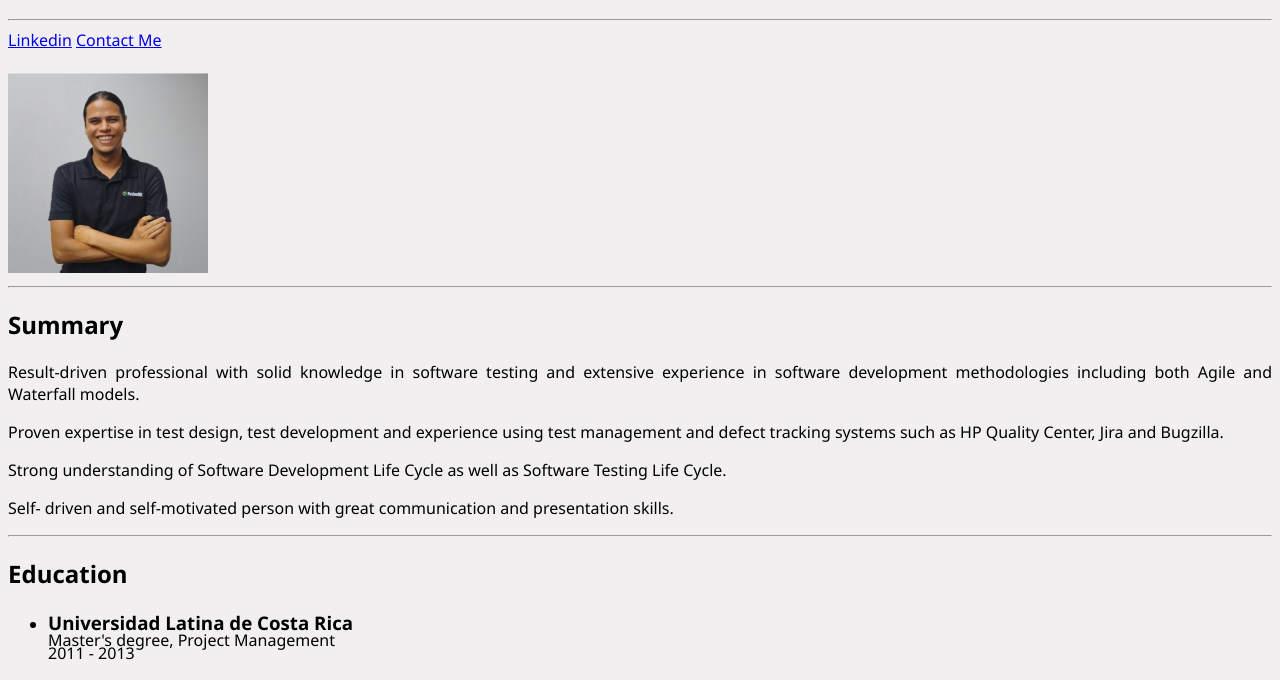
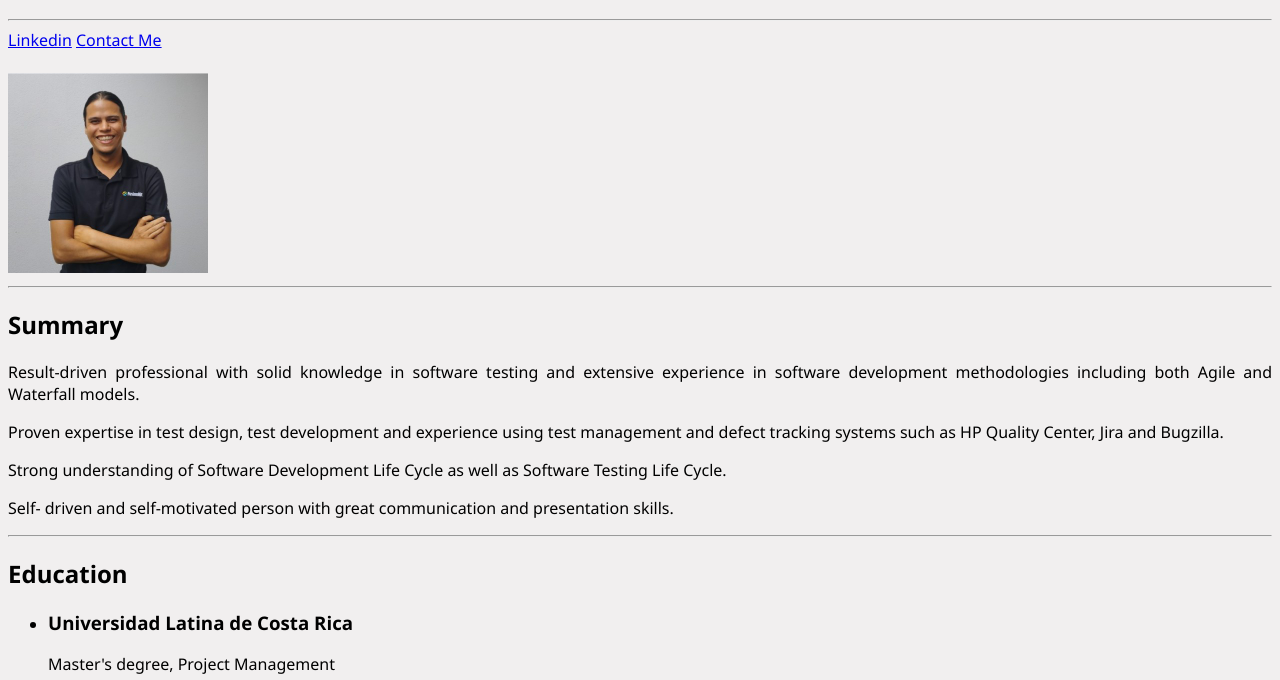
Before and after one commit to emayorga7/html-Online-Resume, a plain HTML site: page index.html in a window 1280 px wide. Shown: the part 67-747 px from the top of the page. Drawn offline with Linux system fonts and the light colour scheme.

Commit message:
Update index.html
Removing margin top as the html is rendered different than VSC

```diff
--- a/index.html
+++ b/index.html
@@ -24,8 +24,8 @@
     <ul>
         <li>
             <h3>Universidad Latina de Costa Rica</h3>
-            <p style="margin-top: -2%;">Master's degree, Project Management</p>
-            <p style="margin-top: -2%;">2011 - 2013</p>
+            <p>Master's degree, Project Management</p>
+            <p>2011 - 2013</p>
         </li>
         <li>
             <h3>Universidad Internacional de las Américas</h3>
```
